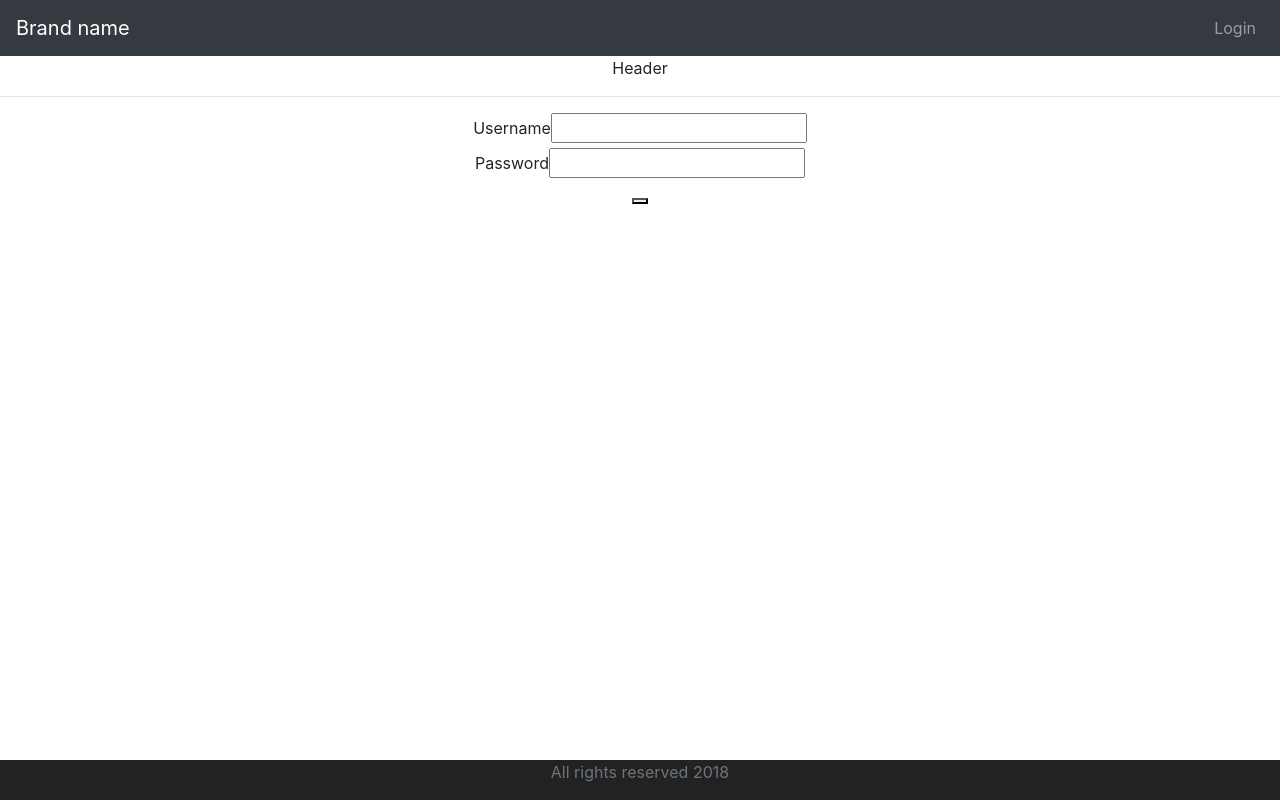
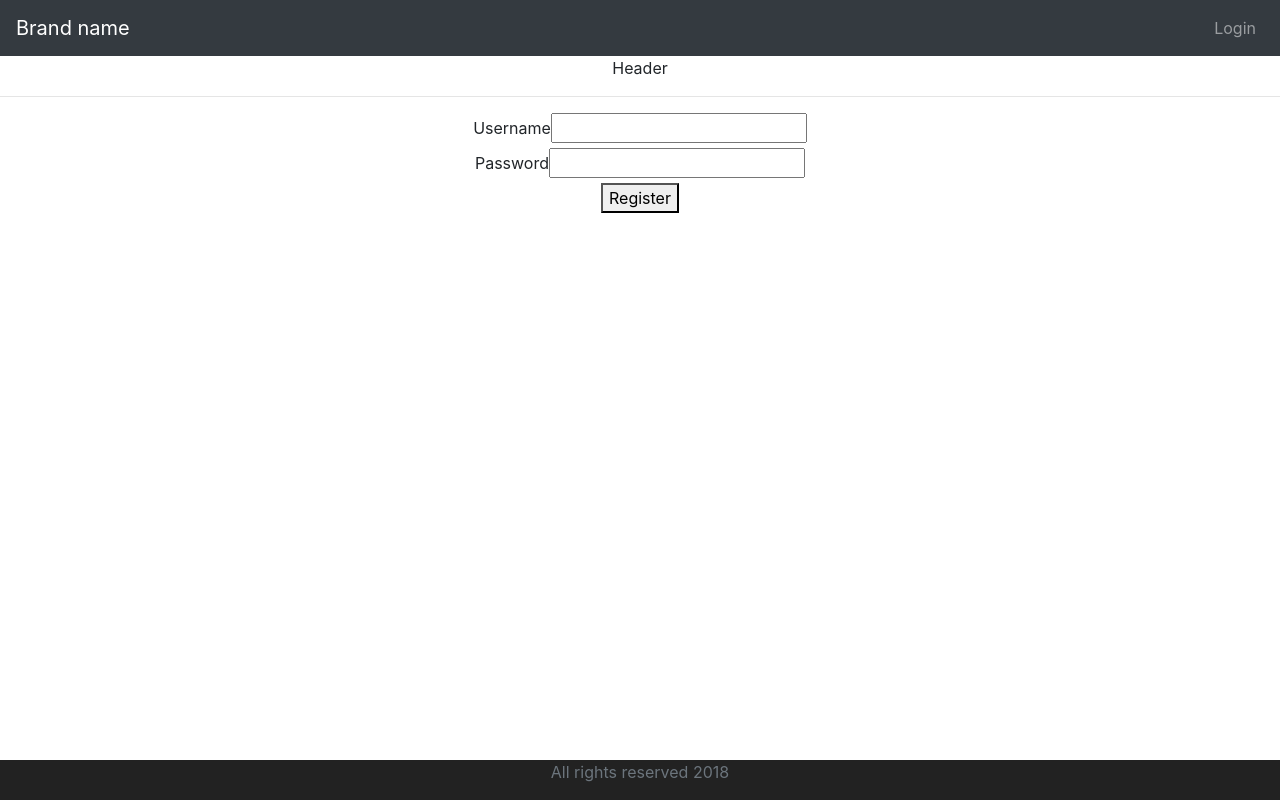
Before and after one commit to Gimhana-Dissanayake/todo-react-java, a React (Create React App) app: page /register in a window 1280 px wide. Built offline with nearby package versions, Linux system fonts and the light colour scheme.

Commit message:
register test one

```diff
--- a/src/components/services/AuthenticationService.ts
+++ b/src/components/services/AuthenticationService.ts
@@ -10,10 +10,15 @@ class AuthenticationService {
     });
   }
 
-  executeJwtAuthenticationService(username: string, password: string) {
+  executeJwtAuthenticationService(
+    username: string,
+    password: string,
+    role: string
+  ) {
     return axios.post(`${API_URL}/authenticate`, {
       username,
       password,
+      role,
     });
   }
 
--- a/src/components/todo/Login.tsx
+++ b/src/components/todo/Login.tsx
@@ -69,7 +69,8 @@ const Login = () => {
 
             AuthenticationService.executeJwtAuthenticationService(
               state.username,
-              state.password
+              state.password,
+              "ROLE_USER_2"
             )
               .then((response) => {
                 console.log(response);
--- a/src/components/user/Register.tsx
+++ b/src/components/user/Register.tsx
@@ -1,4 +1,6 @@
+import axios from "axios";
 import { useState } from "react";
+import { API_URL } from "../consts/Consts";
 
 const Register = () => {
   const [state, setState] = useState({ username: "", password: "" });
@@ -7,10 +9,21 @@ const Register = () => {
     setState({ ...state, [e.target.name]: e.target.value });
   };
 
-  const onSubmit = () => {};
+  const onSubmit = () => {
+    axios
+      .post(`${API_URL}/register`, {
+        id: null,
+        username: state.username,
+        password: state.password,
+      })
+      .then((res: any) => {
+        console.log(res);
+      })
+      .catch((e: any) => {});
+  };
 
   return (
-    <form>
+    <div>
       <div>
         <label>Username</label>
         <input
@@ -27,8 +40,8 @@ const Register = () => {
           onChange={onInputChange}
         />
       </div>
-      <button onClick={onSubmit}></button>
-    </form>
+      <button onClick={onSubmit}>Register</button>
+    </div>
   );
 };
 
```
